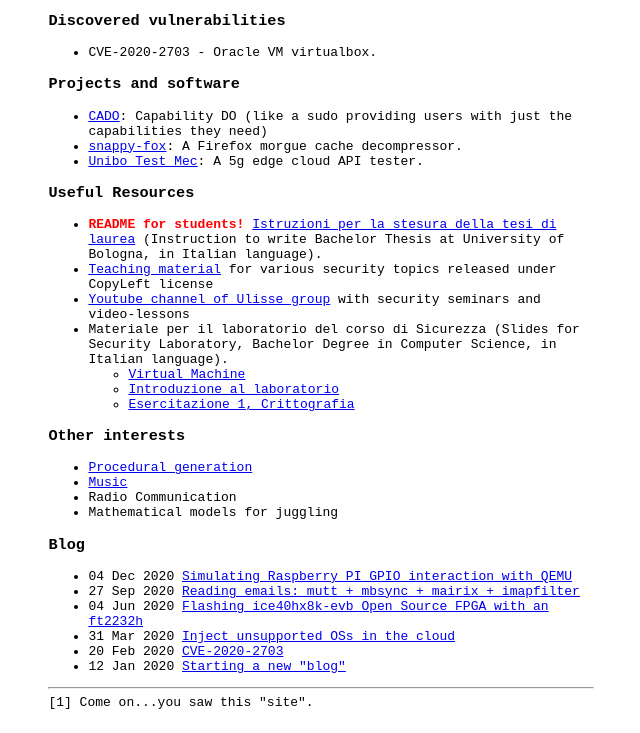
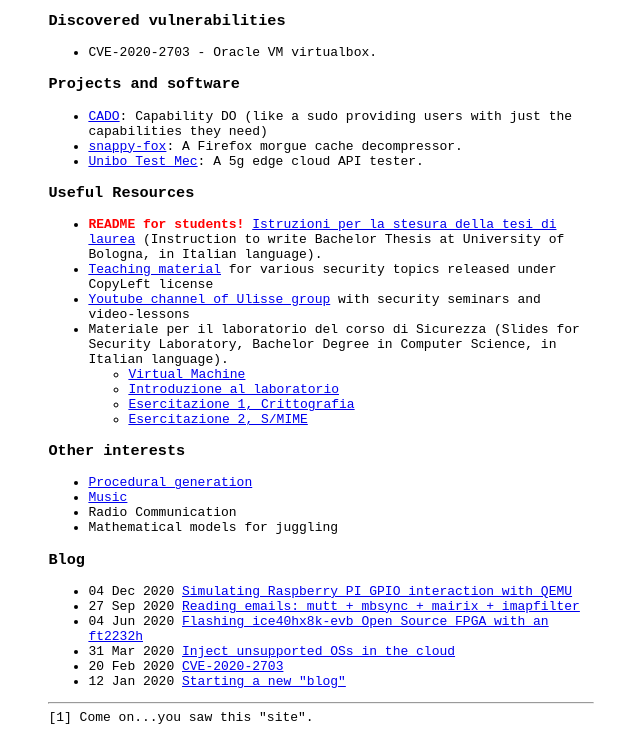
Before and after one commit to berdav/personal-site, a plain HTML site: page index.html in a window 1280 px wide. Shown: the part 1237-1970 px from the top of the page, without its empty margins (86-726 px from the left). Drawn offline with Linux system fonts and the light colour scheme.

Commit message:
Exercise 2

```diff
--- a/index.html
+++ b/index.html
@@ -109,6 +109,7 @@
 				<li><a href="seclab/download.html">Virtual Machine</a></li>
 				<li><a href="seclab/00-lab-intro.pdf">Introduzione al laboratorio</a></li>
 				<li><a href="seclab/01-lab.pdf">Esercitazione 1, Crittografia</a></li>
+				<li><a href="seclab/02-lab.pdf">Esercitazione 2, S/MIME</a></li>
 			</ul>
 			</li>
 
```
